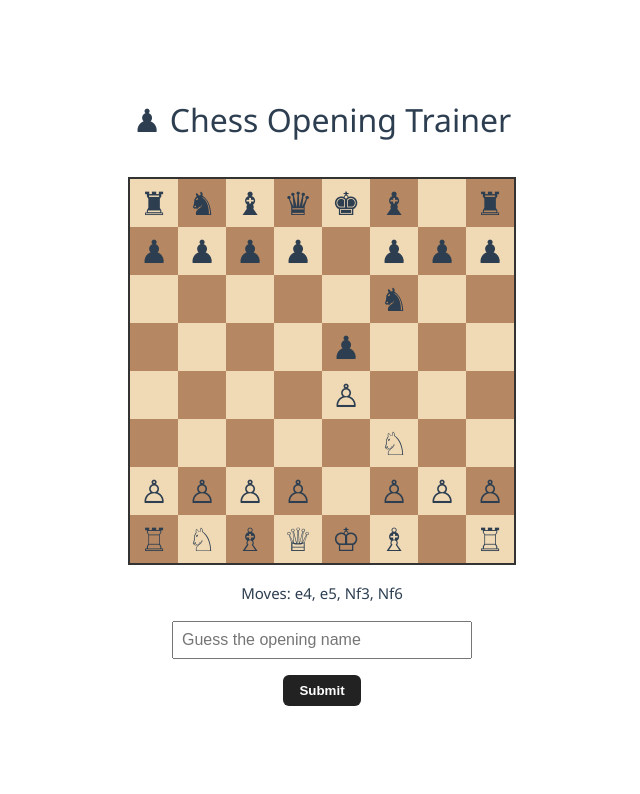
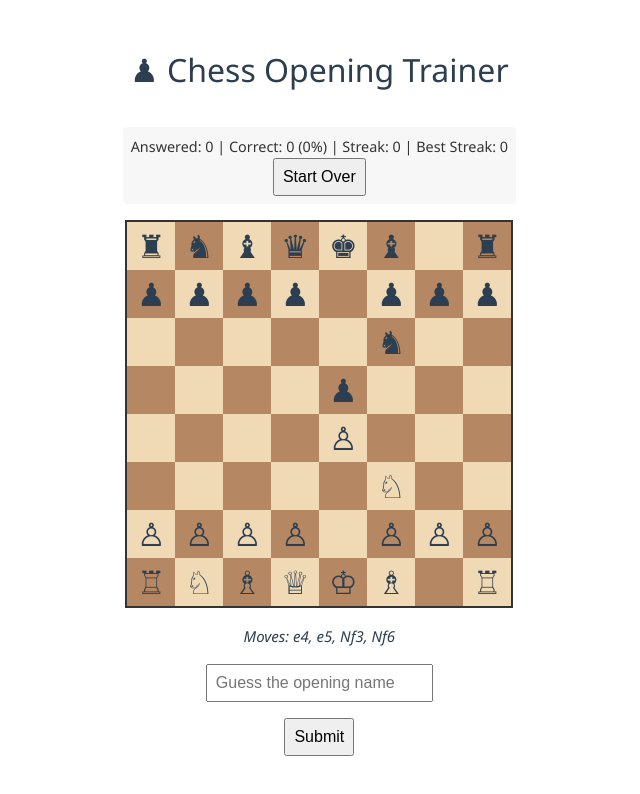
Before and after one commit to AndriannaAn/chess_opening_trainer, a Vue app: page / in a window 1280 px wide. Shown: the top 794 px of the page, without its empty margins (92-732 px from the left). Built offline with nearby package versions, Linux system fonts and the light colour scheme; the HTML template or start-up script is replaced by a standard one.

Commit message:
add correct answer percentage

```diff
--- a/src/components/OpeningQuiz.vue
+++ b/src/components/OpeningQuiz.vue
@@ -1,35 +1,102 @@
 <script setup lang="ts">
-import { ref } from 'vue'
-import { openings } from '@/data/openings.ts'
+import { ref, reactive, computed, onMounted } from 'vue'
 import ChessBoard from './ChessBoard.vue'
+import { openings, Opening } from '@/data/openings'
 
+// ————— Stats persistence —————
+interface Stats {
+  total: number
+  correct: number
+  streak: number
+  bestStreak: number
+}
+const STORAGE_KEY = 'quizStats'
+
+const stats = reactive<Stats>({ total: 0, correct: 0, streak: 0, bestStreak: 0 })
+
+function loadStats() {
+  const raw = localStorage.getItem(STORAGE_KEY)
+  if (raw) {
+    try {
+      Object.assign(stats, JSON.parse(raw))
+    } catch {
+      /* ignore */
+    }
+  }
+}
+function saveStats() {
+  localStorage.setItem(STORAGE_KEY, JSON.stringify(stats))
+}
+
+// **New**: Reset everything
+function resetStats() {
+  stats.total = 0
+  stats.correct = 0
+  stats.streak = 0
+  stats.bestStreak = 0
+  saveStats()
+}
+
+// ————— Quiz state & logic —————
 const index = ref(Math.floor(Math.random() * openings.length))
-const opening = ref(openings[index.value])
+const currentOpening = ref<Opening>(openings[index.value])
+
 const guess = ref('')
 const result = ref(false)
 const isCorrect = ref(false)
 
+const percentage = computed(() =>
+  stats.total > 0 ? Math.round((stats.correct / stats.total) * 100) : 0,
+)
+
 function checkAnswer() {
-  isCorrect.value = guess.value.trim().toLowerCase() === opening.value.name.toLowerCase()
+  if (result.value) return
+  isCorrect.value = guess.value.trim().toLowerCase() === currentOpening.value.name.toLowerCase()
   result.value = true
+
+  stats.total++
+  if (isCorrect.value) {
+    stats.correct++
+    stats.streak++
+    if (stats.streak > stats.bestStreak) stats.bestStreak = stats.streak
+  } else {
+    stats.streak = 0
+  }
+  saveStats()
 }
 
 function nextOpening() {
   guess.value = ''
   result.value = false
+  isCorrect.value = false
   index.value = Math.floor(Math.random() * openings.length)
-  opening.value = openings[index.value]
+  currentOpening.value = openings[index.value]
 }
+
+onMounted(() => {
+  loadStats()
+})
 </script>
 
 <template>
-  <div class="quiz">
-    <ChessBoard :moves="opening.moves" />
+  <div class="quiz-container">
+    <!-- Stats Panel -->
+    <div class="stats">
+      <p>
+        Answered: {{ stats.total }} | Correct: {{ stats.correct }} ({{ percentage }}%) | Streak:
+        {{ stats.streak }} | Best Streak: {{ stats.bestStreak }}
+      </p>
+      <button class="reset-btn" @click="resetStats">Start Over</button>
+    </div>
+
+    <!-- Chess board and moves -->
+    <ChessBoard :moves="currentOpening.moves" />
 
     <p class="moves">
-      Moves: <strong>{{ opening.moves.join(', ') }}</strong>
+      Moves: <strong>{{ currentOpening.moves.join(', ') }}</strong>
     </p>
 
+    <!-- Guess input -->
     <input
       v-model="guess"
       type="text"
@@ -38,15 +105,16 @@ function nextOpening() {
     />
     <button @click="checkAnswer">Submit</button>
 
+    <!-- Result feedback -->
     <div v-if="result" class="result">
       <p v-if="isCorrect" class="correct">✅ Correct!</p>
       <p v-else class="wrong">
-        ❌ Incorrect. It was: <strong>{{ opening.name }}</strong>
+        ❌ Incorrect. It was: <strong>{{ currentOpening.name }}</strong>
       </p>
 
       <div class="info">
-        <p><strong>ECO:</strong> {{ opening.eco }}</p>
-        <p>{{ opening.description }}</p>
+        <p><strong>ECO:</strong> {{ currentOpening.eco }}</p>
+        <p>{{ currentOpening.description }}</p>
         <button @click="nextOpening">Next</button>
       </div>
     </div>
@@ -54,41 +122,38 @@ function nextOpening() {
 </template>
 
 <style scoped lang="scss">
-.quiz {
+.quiz-container {
   display: flex;
   flex-direction: column;
   align-items: center;
   gap: 1rem;
 
-  chessboard {
-    margin: 1rem auto;
+  .stats {
+    width: 100%;
+    text-align: center;
+    background: #f7f7f7;
+    padding: 0.5rem;
+    border-radius: 4px;
+    font-size: 0.9rem;
+    color: #333;
   }
 
-  input {
+  .moves {
+    font-style: italic;
+  }
+
+  input,
+  button {
     padding: 0.5rem;
     font-size: 1rem;
-    width: 300px;
-    max-width: 90%;
-  }
-
-  button {
-    padding: 0.5rem 1rem;
-    font-weight: bold;
-    cursor: pointer;
-    border-radius: 6px;
-    border: none;
-    background-color: #222;
-    color: #fff;
   }
 
   .result {
-    margin-top: 1rem;
     text-align: center;
 
     .correct {
       color: green;
     }
-
     .wrong {
       color: red;
     }
--- a/src/data/openings.ts
+++ b/src/data/openings.ts
@@ -1,4 +1,12 @@
-export const openings = [
+export interface Opening {
+  name: string
+  eco: string
+  moves: string[]
+  description: string
+}
+
+
+export const openings: Opening[] = [
   {
     name: 'Ruy Lopez',
     eco: 'C60',
```
